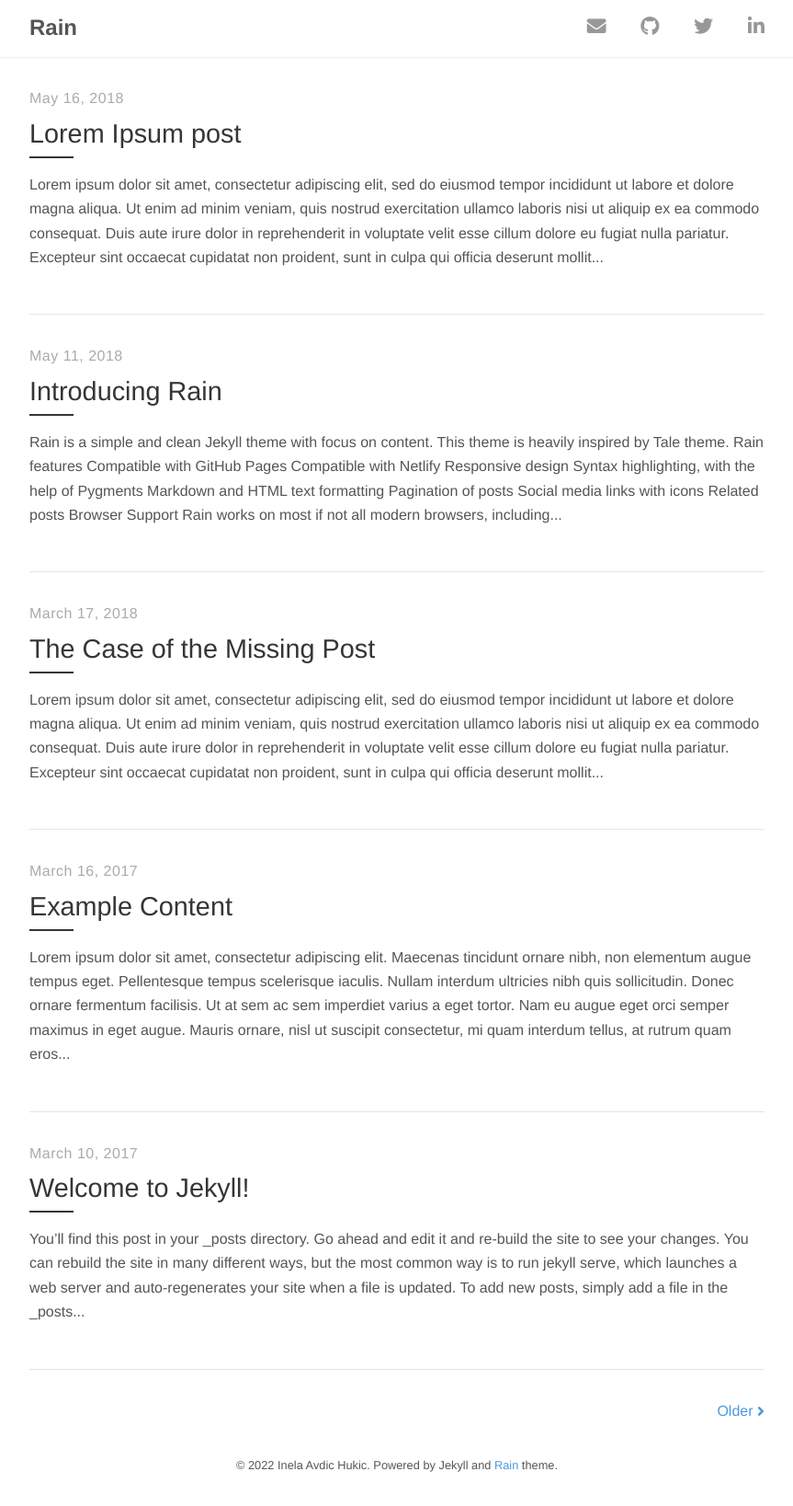
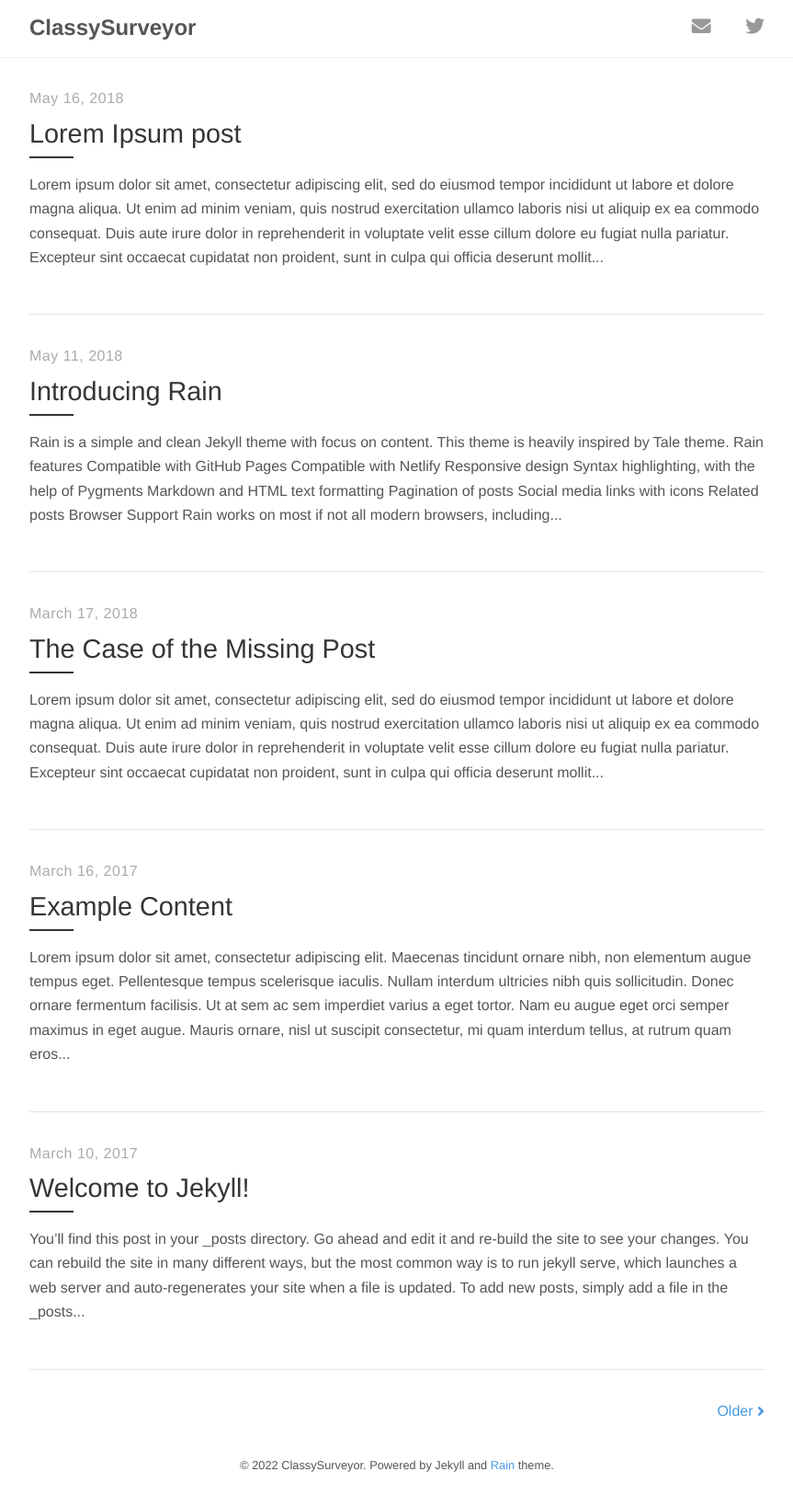
Before and after one commit to ClassySurveyor/classysurveyor.github.io, a Jekyll site: the page built from index.html, in a window 1280 px wide. Shown: the whole page at 92% size, without its empty margins (208-1071 px from the left). Built offline with Jekyll 4.4.1, drawn with Linux system fonts in a browser that asks for light colours; nearby versions of some CDN libraries; the list of posts is cut into pages by our own code.

Commit message:
Update _config.yml

```diff
--- a/_config.yml
+++ b/_config.yml
@@ -1,13 +1,13 @@
 # Site settings
-title:          Rain
-description:    "Rain is a simple and clean Jekyll theme with focus on content."
-url:            https://github.com/inelaah/rain
+title:          ClassySurveyor
+description:    "Sharing my experience in the maritime industry."
+url:            https://classysurveyor.com
 
 # Author
 author:
-  name:         Inela Avdic Hukic
-  email:        inelaah@gmail.com
-  url:          https://inelaah.com
+  name:         ClassySurveyor
+  email:        admin@classysurveyor.com
+  url:          https://classysurveyor.com
 
 # Build settings
 markdown:       kramdown
@@ -34,7 +34,7 @@ related_posts_section:
 
 # Links to social media
 social:
-  email: inelaah@gmail.com
-  github: https://github.com/inelaah
-  twitter: https://twitter.com
-  linkedin: https://ba.linkedin.com/in/inela-avdic-hukic-322354131
+  email: contact@classysurveyor.com
+  github:
+  twitter: https://twitter.com/classysurveyor
+  linkedin:
```
